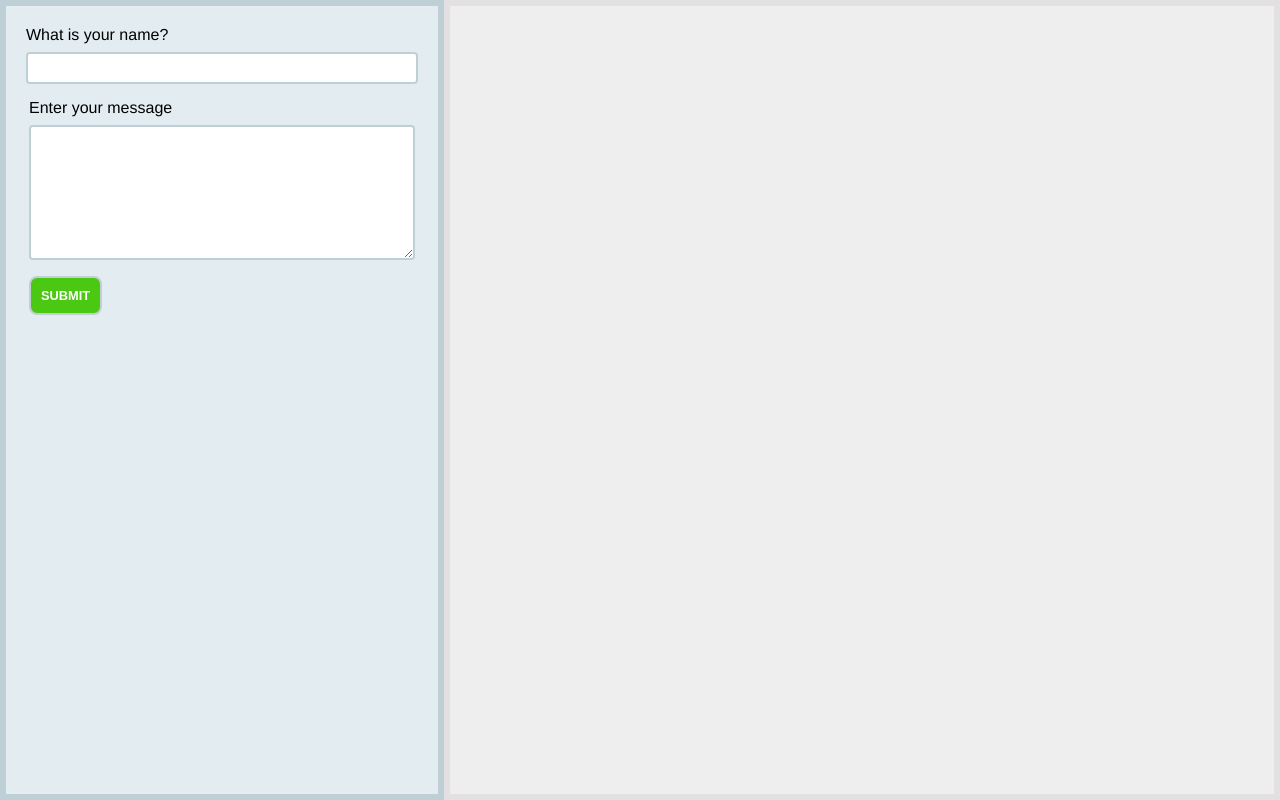
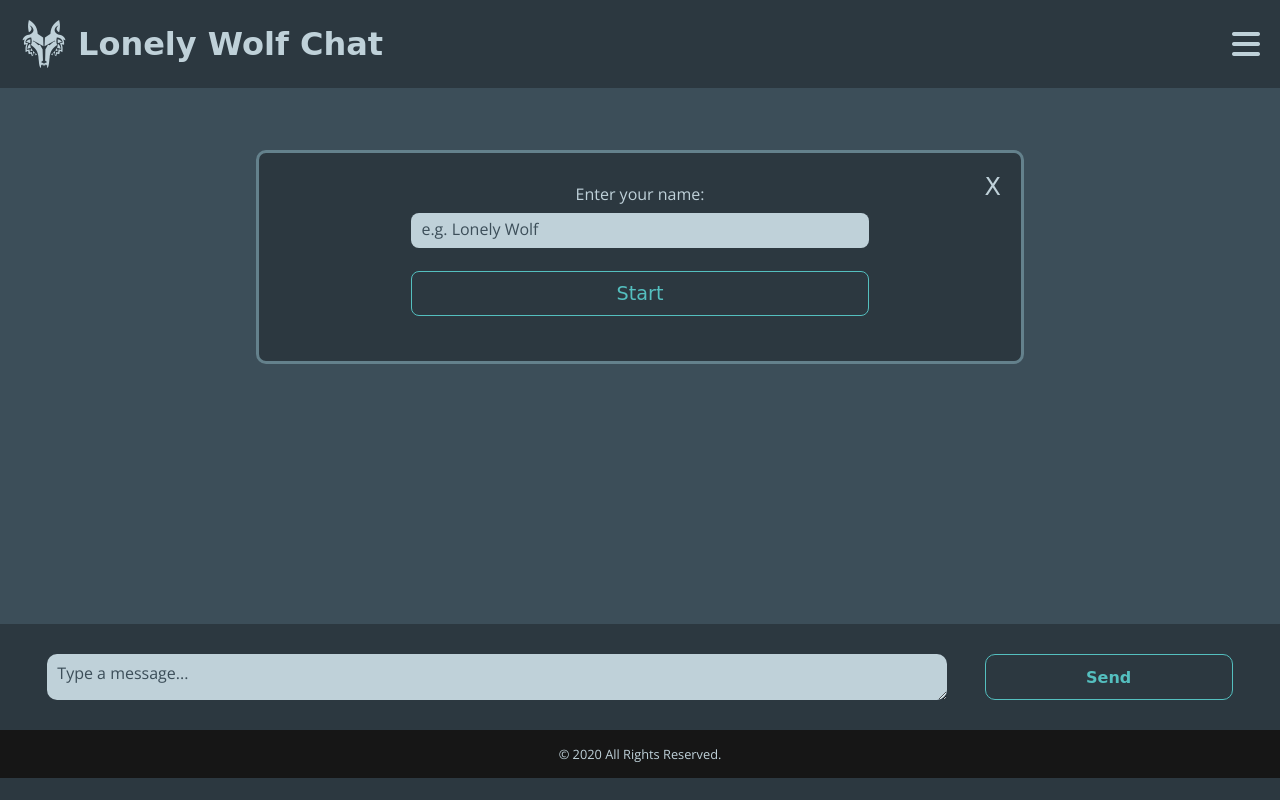
Before and after one commit to mariamkhalifa/Khalifa_Mariam_ChatApp, a website: page views/index.html in a window 1280 px wide. Drawn offline with nearby package versions, Linux system fonts and the light colour scheme; files that its build step writes are made by us from their sources; a web font is replaced by a local one.

Commit message:
css done

```diff
--- a/public/js/modules/ChatMessage.js
+++ b/public/js/modules/ChatMessage.js
@@ -1,7 +1,3 @@
-// the export statement means that everything inside the curly braces
-// will be made public when you import this file into another via the import statement
-
-// same as Vue.component, wraps stuff up to be imported into main_vm.js
 export default {
     props: ['msg'],
     template: `
@@ -12,7 +8,6 @@ export default {
     `,
 
     data: function() {
-        // nothing here yet
         return {
             matchedID: this.$parent.socketID == this.msg.id
         }
--- /dev/null
+++ b/sass/_vars.scss
@@ -0,0 +1,9 @@
+
+$dark1: #2C3840;
+$dark2: #3C4E59;
+$light1: #64818C;
+$light2: #BFD1D9;
+$teal: #54BFBF;
+
+$font: 'Open Sans', Arial, sans-serif;
+$font-heading: 'Baloo Bhai', cursive;
--- a/sass/main.scss
+++ b/sass/main.scss
@@ -1,72 +1,104 @@
+@import '_vars.scss';
+
 /* reset */
 * {
-	margin: 0; padding: 0; box-sizing: border-box;
+	margin: 0; padding: 0; box-sizing: border-box; border: none; list-style: none;
 }
 
 html, body { height: 100%; }
 
-body { font: 16px Helvetica, Arial; }
+body {
+	background-color: $dark1;
+	font-family: $font;
+	color: $light1;
+	// display: flex;
+	// flex-direction: column;
+	// justify-content: flex-end;
+}
 
 main {
 	display: flex;
-	height: 100%;
-	flex-direction: row;
+	flex-direction: column;
 }
-.form-container, .messages { padding: 20px; }
+
+a {
+	color: $dark2;
+	text-decoration: none;
+	transition: all .5s ease;
+}
+
+.hidden {
+	display: none;
+}
+
 .form-container {
-	flex: 1;
-	border: 6px solid #bfcfd6;
-	background-color: #e3edf1;
+	order: 2;
+	padding: 30px 20px;
+	display: flex;
+	flex-direction: column;
+	form {
+		display: flex;
+		justify-content: space-evenly;
+	}
+}
 
-	label { display: block; margin-bottom: 0.5rem; }
+#textarea {
+	width: 80%;
+	padding: 8px 10px;
+	border-radius: 10px;
+	background-color: $light2;
+	max-width: 900px;
+}
+
+::placeholder {
+	color: $dark2;
+	font-size: 1.2em;
+	font-family: $font;
+}
+
+#submit {
+	background-color: $dark1;
+	border: solid 1px $teal;
+	width: 20%;
+	max-width: 400px;
+	margin-left: 10px;
+	border-radius: 10px;
+	font-size: 1em;
+	font-family: $font-heading;
+	color: $teal;
+	font-weight: bold;
+	transition: all ease .5s;
+	cursor: pointer;
+	transition: all ease .5s;
+}
+
+#submit:hover {
+	background-color: $dark2;
+	border: none;
+	//color: $light1;
 }
 
 .messages {
-	flex: 2;
-	background-color: #eee;
-	border: 6px solid #e2e0e0;
+	display: flex;
+	flex-direction: column;
+	background-color: $dark2;
+	height: 67vh;
+	padding: 20px;
+	overflow-y: scroll;
 }
 
-input, textarea {
-	display: block;
-	width: 100%;
-	border: 2px solid #bfcfd6;
-	//border-color: #bfcfd6;
-	border-radius: 4px;
-	font-size: 0.8rem;
-	padding: 0.4rem;
-	border-style: solid;
-}
+@media screen and (min-width: 1000px) {
+	.fa-bars {
+		display: none;
+	}
 
-textarea { height: 135px; }
-
-
-
-form {
-	//background: #000;
-	padding: 3px;
-	margin: 12px auto;
-
-	input[type=submit] {
-		width: auto;
-		padding: 10px;
-		background-color: rgb(75, 200, 17);
-		margin-top: 1rem;
-		border-radius: 8px;
-		color: white;
-		cursor: pointer;
-		text-transform: uppercase;
-		font-weight: bold;
+	.menu {
+		display: flex;
+		flex-direction: row;
 	}
 }
 
-#messages {
-	list-style-type: none; margin: 0; padding: 0;
-
-	li { padding: 5px 10px;	}
-	li:nth-child(odd) { background: #eee; }
-}
-
-// imports
-
+@import 'modules/_nameForm';
+@import 'modules/_header';
 @import 'modules/_message';
+@import 'modules/_footer';
--- /dev/null
+++ b/sass/modules/_footer.scss
@@ -0,0 +1,11 @@
+.footer {
+    display: flex;
+    flex-direction: column;
+    align-items: center;
+    background-color: #161616;
+    width: 100%;
+    padding: 15px;
+    color: $light2;
+    text-transform: capitalize;
+    font-size: .8em;
+}
--- /dev/null
+++ b/sass/modules/_header.scss
@@ -0,0 +1,65 @@
+.header {
+    display: flex;
+    flex-direction: row;
+    justify-content: space-between;
+    padding: 20px;
+    h2 {
+        font-family: $font-heading;
+        font-size: 2em;
+        color: $light2;
+        align-self: center;
+        margin-left: 10px;
+    }
+}
+
+.logo {
+    display: flex;
+    flex-direction: row;
+}
+
+.fa-wolf-pack-battalion {
+    color: $light2;
+}
+
+.fa-bars {
+    color: $light2;
+    align-self: center;
+    cursor: pointer;
+}
+
+.menu {
+    display: none;
+}
+
+.visible {
+    display: flex;
+    flex-direction: column;
+    width: 30%;
+    position: absolute;
+    right: 0;
+    top: 0;
+    background-color: $light2;
+    padding: 30px 20px;
+    color: $dark2;
+    span {
+        cursor: pointer;
+        position: absolute;
+        right: 20px;
+        top: 10px;
+        font-size: 1.5em;
+        font-family: $font-heading;
+    }
+    a:hover {
+        text-decoration: underline;
+    }
+}
+
+.name-form {
+    input {
+        background-color: $light2;
+        padding: 10px;
+        border-radius: 8px;
+        margin-top: 8px;
+        margin-bottom: 15px;
+    }
+}
--- a/sass/modules/_message.scss
+++ b/sass/modules/_message.scss
@@ -1,18 +1,22 @@
 .new-message {
-    span { font-size: 0.8rem; display: block; margin-bottom: 2px; }
+    span {
+        //font-size: 0.8rem;
+        display: block;
+        margin-bottom: 2px;
+    }
 
     width: 45%;
     padding: 8px 12px;
-    background-color: white;
-    border-radius: 8px;
+    background-color: $dark1;
+    border-radius: 10px;
     margin-bottom: 1rem;
-
+    color: $light2;
     float:left;
     clear: both;
 }
 
 .my-message {
     float: right !important;
-    background-color: #86bf9d;
-    color: white;
+    background-color: $light2;
+    color: $dark2;
 }
--- /dev/null
+++ b/sass/modules/_nameForm.scss
@@ -0,0 +1,48 @@
+.name-form {
+    position: absolute;
+    top: 150px;
+    right: 20%;
+    left: 20%;
+    background-color: $dark1;
+    padding: 30px 0;
+    border-radius: 10px;
+    border: $light1 3px solid;
+    display: flex;
+    flex-direction: column;
+    align-items: center;
+    span {
+        position: absolute;
+        right: 20px;
+        top: 20px;
+        cursor: pointer;
+        font-family: $font-heading;
+        font-size: 1.5em;
+        color: $light2;
+    }
+    label {
+        color: $light2;
+    }
+    input {
+        width: 60%;
+    }
+}
+
+#name-submit {
+    background-color: $dark1;
+    border: $teal 1px solid;
+    color: $teal;
+    font-family: $font-heading;
+    font-size: 1.2em;
+    transition: all ease .5s;
+    cursor: pointer;
+}
+
+#name-submit:hover {
+	background-color: $dark2;
+	border: none;
+	color: $teal;
+}
+
+.hide-form {
+    display: none;
+}
--- a/views/index.html
+++ b/views/index.html
@@ -2,21 +2,46 @@
 <html lang="en">
 <head>
 	<meta charset="UTF-8">
-	<title>Socket IO Chat with Node!</title>
+	<title>Lonely Wolf Chat</title>
+	<link href="https://fonts.googleapis.com/css?family=Open+Sans&display=swap" rel="stylesheet">
+	<link href="https://fonts.googleapis.com/css?family=Baloo+Bhai&display=swap" rel="stylesheet">
 	<link rel="stylesheet" href="css/main.css">
 	<script src="https://unpkg.com/vue"></script>
+	<script src="https://kit.fontawesome.com/cfa5b23a00.js" crossorigin="anonymous"></script>
 </head>
 
 <body>
 	<main id="app">
+		<h1 class="hidden">Lonely Wolf Chat</h1>
+
+		<form class="name-form" :class="{'hide-form':nameForm.hide}">
+			<span v-on:click="closeName">X</span>
+			<label for="name">Enter your name: </label>
+			<input v-model="name" name="name" placeholder="e.g. Lonely Wolf">
+			<input @click.prevent="dispatchName" id="name-submit" type="submit" value="Start">
+		</form>
+
+		<header class="header">
+			<div class="logo">
+				<i class="fab fa-wolf-pack-battalion fa-3x"></i>
+				<h2>Lonely Wolf Chat</h2>
+			</div>
+			<i v-on:click="openMenu" class="fas fa-bars fa-2x"></i>
+			<ul class="menu" :class="{'visible':menu.open}">
+				<span v-on:click="closeMenu">X</span>
+				<li><a href="#rules">Our Rules</a></li>
+				<li><a href="#">Privacy Policy</a></li>
+			</ul>
+		</header>
+
 		<section class="form-container">
-			<label for="name">What is your name?</label>
-			<input type="text" id="name" class="name">
+			<!-- <label for="name">What is your name?</label>
+			<input type="text" id="name" class="name"> -->
 
 			<form>
-				<label for="message">Enter your message</label>
-				<textarea v-model="message" class="message" type="text" autocomplete="off" id="textarea"></textarea>
-				<input @click.prevent="dispatchMessage" type="submit">
+				<label for="message" class="hidden">Enter your message</label>
+				<textarea v-model="message" class="message" type="text" autocomplete="off" id="textarea" placeholder="Type a message..."></textarea>
+				<input @click.prevent="dispatchMessage" type="submit" id="submit" value="Send">
 			</form>
 		</section>
 
@@ -26,9 +51,16 @@
 				<newmessage :msg="message" v-for="message in messages"></newmessage>
 			</ul>
 		</section>
+
 	</main>
+
+	<footer class="footer">
+		<p>&copy; 2020 All rights reserved.</p>
+	</footer>
+
+
 	<script src="/socket.io/socket.io.js"></script>
-	<script type="module" src="js/main_vm.js"></script>
+	<script type="module" src="js/main.js"></script>
 </body>
 
 </html>
```
Also changed, not shown: public/js/main.js (renamed from public/js/main_vm.js, +33 -7 lines), public/css/main.css, 1 other file.
